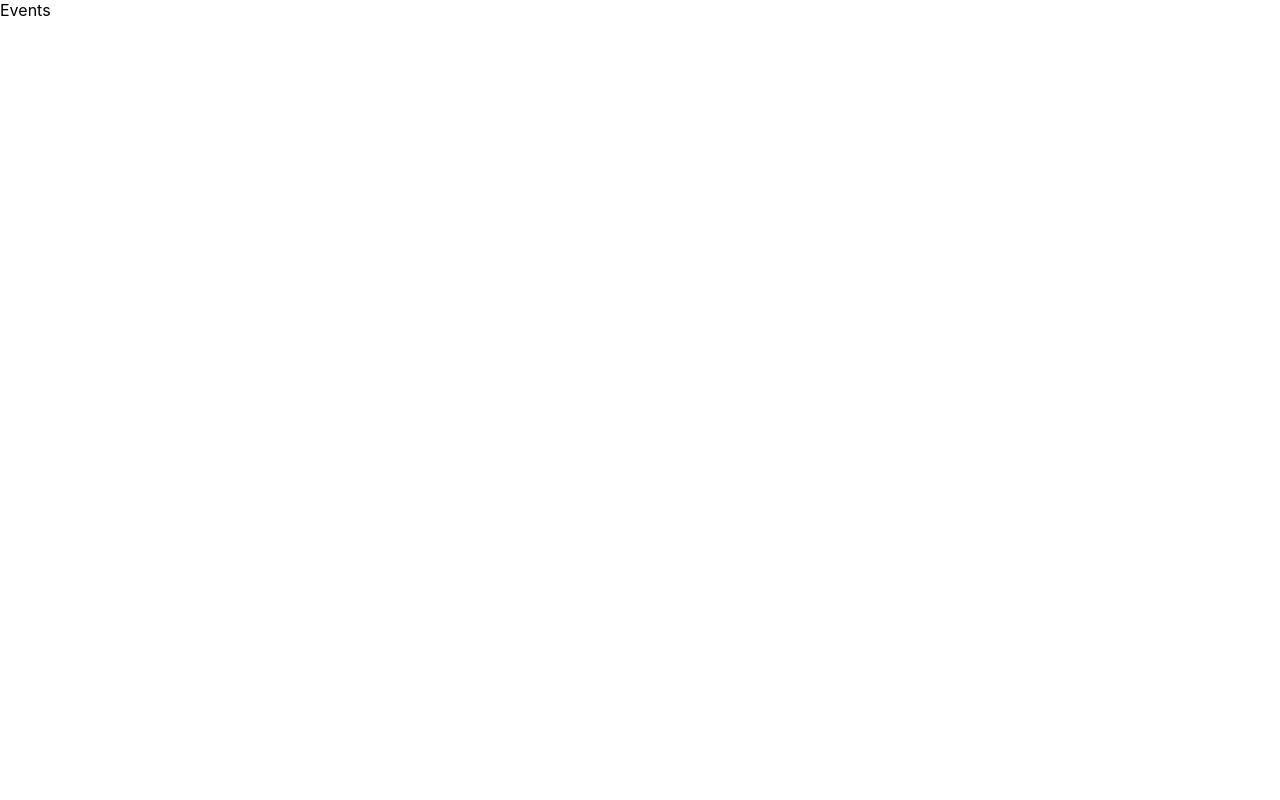
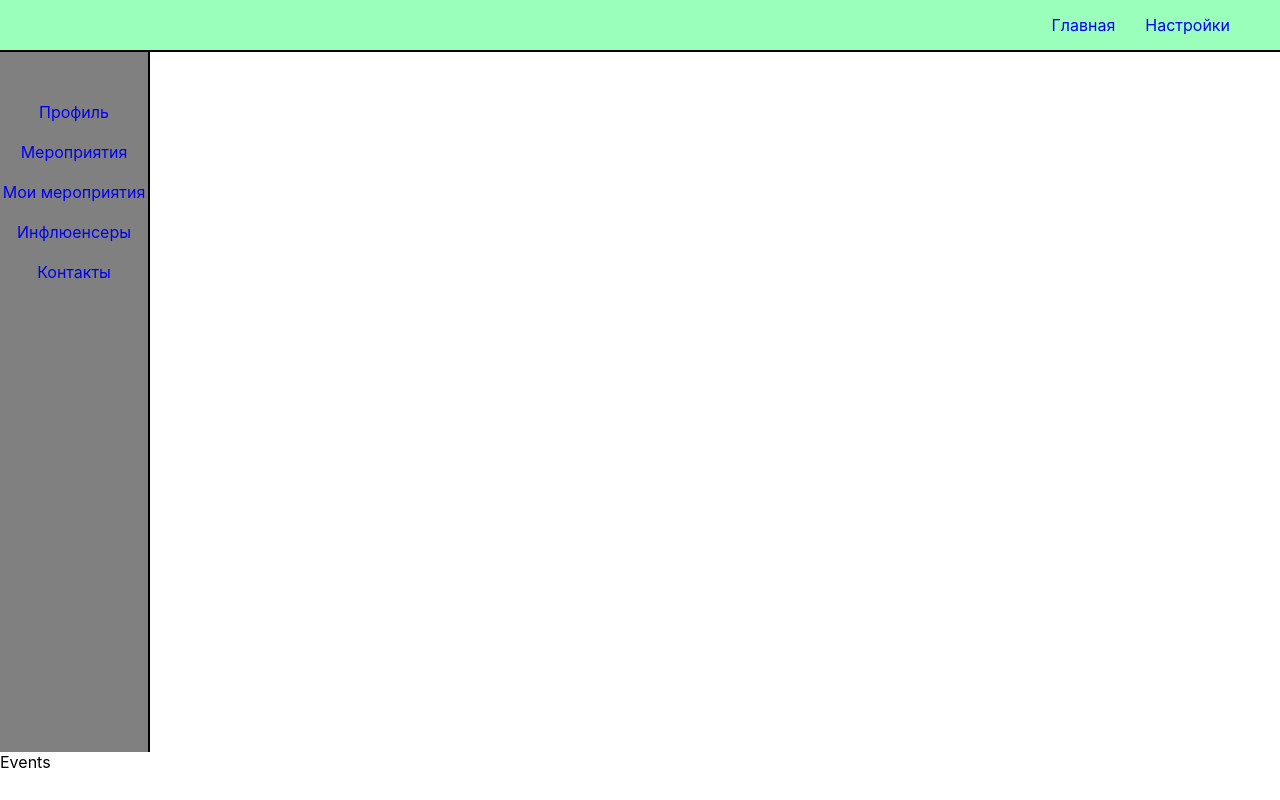
Before and after one commit to andreylutz/influence, a React (Create React App) app in the folder frontend/: page / in a window 1280 px wide. Built offline with nearby package versions, Linux system fonts and the light colour scheme.

Commit message:
navBar is ready

```diff
--- a/frontend/src/App.jsx
+++ b/frontend/src/App.jsx
@@ -1,12 +1,17 @@
 import { Provider } from 'react-redux';
 import { Route, Routes } from 'react-router-dom';
+
 import { Events } from './components/Events';
+import NavBar from './components/nav/NavBar';
+import SideBar from './components/nav/SideBar';
 
 import store from './store';
 
 function App() {
   return (
     <Provider store={store}>
+      <NavBar/>
+      <SideBar/>
       <Routes>
         <Route path="/" element={<Events />} />
       </Routes>
--- /dev/null
+++ b/frontend/src/components/nav/NavBar.jsx
@@ -0,0 +1,18 @@
+import './nav.css';
+import { Link } from 'react-router-dom'
+
+function NavBar() {
+  return (
+    <div className='headerContainer'>
+      <nav className='navBar'>
+        <ul className='ulBar'>
+          <li><Link to="/">Главная</Link></li>
+          <li><Link to="/">Настройки</Link></li>
+        </ul>
+      </nav>
+    </div>
+  )
+}
+
+
+export default NavBar
--- /dev/null
+++ b/frontend/src/components/nav/SideBar.jsx
@@ -0,0 +1,21 @@
+import { Link } from 'react-router-dom'
+
+function sideBar () {
+  return (
+    <div className='sideBarContainer'>
+      <nav className="navSideBar">
+        <ul className="ulSideBar">
+        <li><Link to="/">Профиль</Link></li>
+        <li><Link to="/">Мероприятия</Link></li>
+        <li><Link to="/">Мои мероприятия</Link></li>
+        <li><Link to="/">Инфлюенсеры</Link></li>
+        <li><Link to="/">Контакты</Link></li>
+
+        </ul>
+      </nav>
+
+    </div>
+  )
+}
+
+export default sideBar
--- /dev/null
+++ b/frontend/src/components/nav/nav.css
@@ -0,0 +1,40 @@
+* {
+  box-sizing: border-box;
+  padding: 0;
+  margin: 0;
+}
+
+a {
+  text-decoration: none;
+}
+
+.headerContainer {
+  background-color:rgba(0, 255, 85, 0.392);
+  padding: 0 50px;
+  border-bottom: 2px solid black;
+}
+
+.ulBar {
+  display: flex;
+  justify-content: end;
+  align-items: center;
+  gap: 30px;
+  height: 50px;
+  list-style-type: none;
+}
+
+.sideBarContainer {
+  background-color: gray;
+  width: 150px;
+  height: 700px;
+  padding: 50px 0;
+  border-right: 2px solid black;
+}
+
+.ulSideBar {
+  display: flex;
+  flex-direction: column;
+  align-items: center;
+  gap: 20px;
+  list-style-type: none;
+}
```
Also changed, not shown: 1 other file (tests, documents, lock files or other folders).
